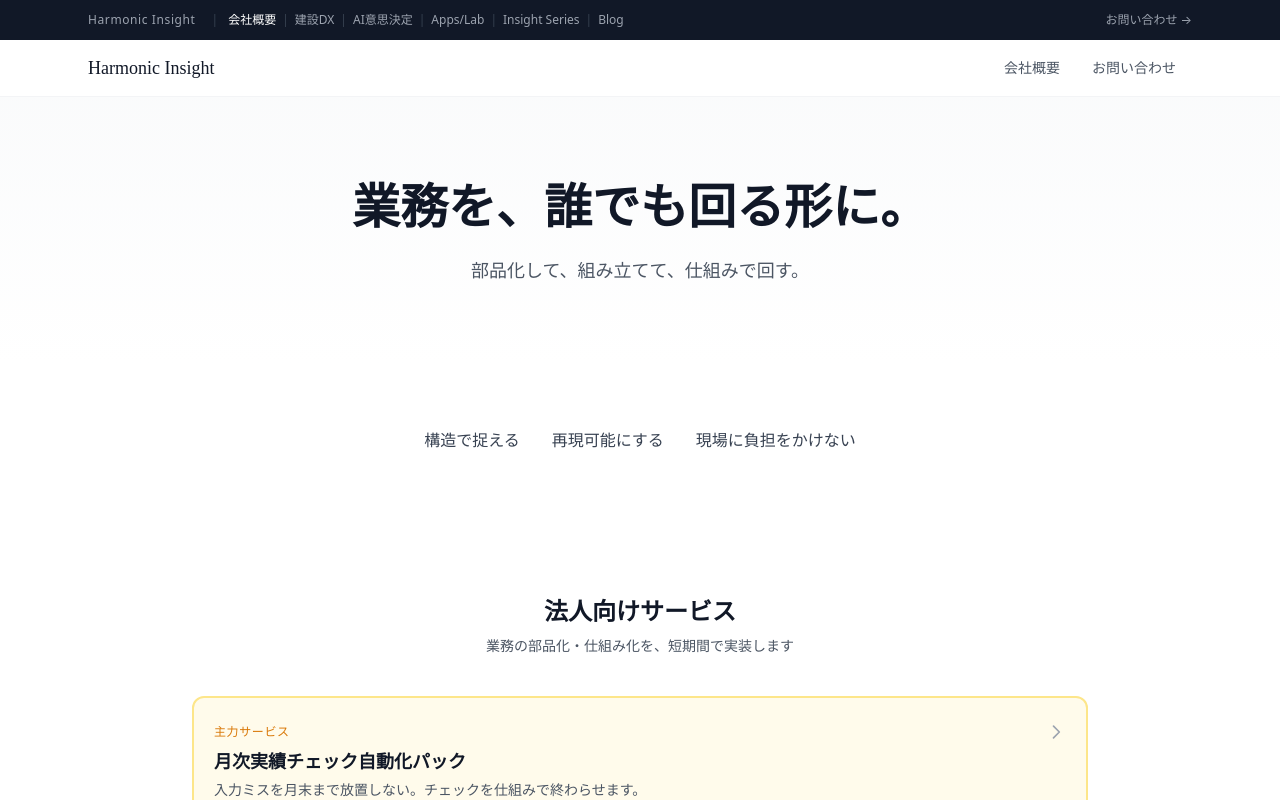
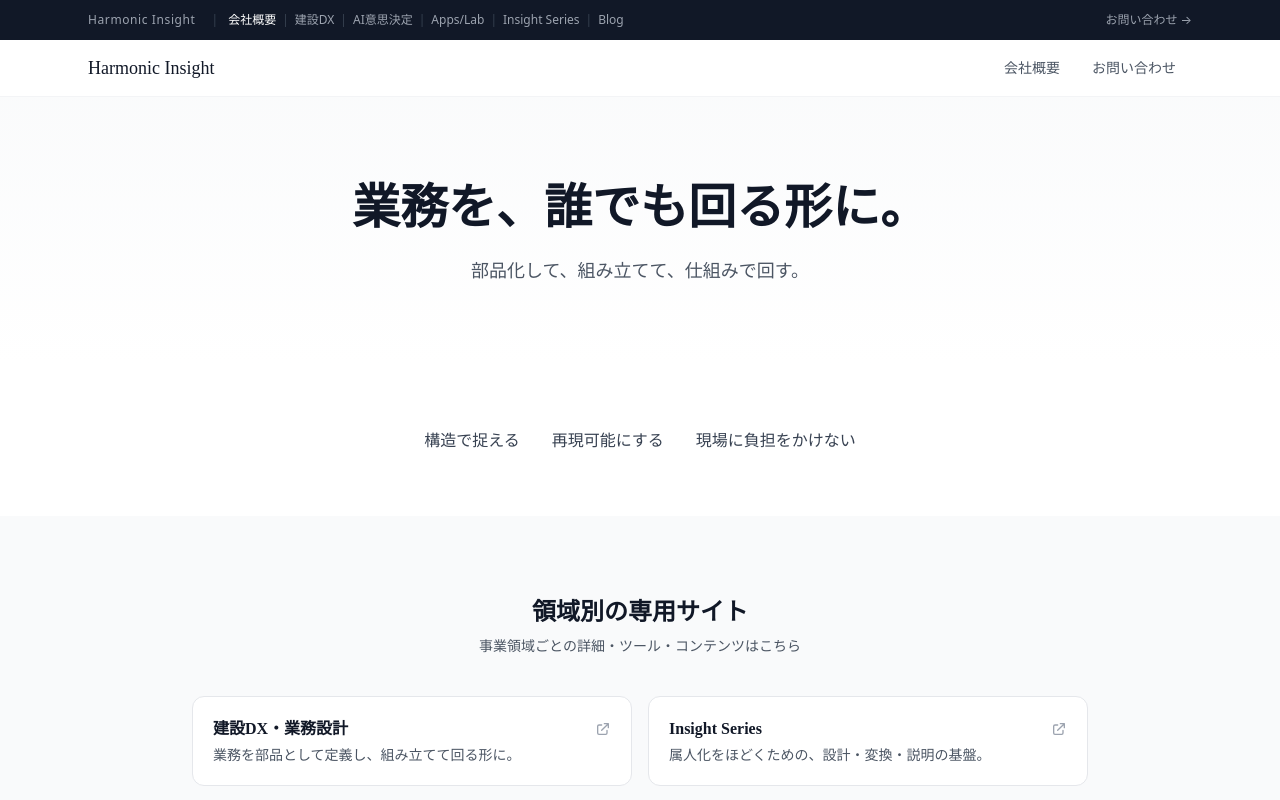
Before and after one commit to HarmonicInsight/site-corporate, a Next.js app: page / in a window 1280 px wide. Shown: the top 800 px of the page. Built offline with nearby package versions, Linux system fonts and the light colour scheme.

Commit message:
refactor: Remove ServiceHighlights (法人向けサービス) section from home page

```diff
--- a/app/page.tsx
+++ b/app/page.tsx
@@ -4,7 +4,6 @@ import Footer from "@/components/Footer";
 import CorporateHero from "@/components/CorporateHero";
 import Principles from "@/components/Principles";
 import ExternalSites from "@/components/ExternalSites";
-import ServiceHighlights from "@/components/ServiceHighlights";
 import CorporateContact from "@/components/CorporateContact";
 
 export const metadata: Metadata = {
@@ -19,7 +18,6 @@ export default function Home() {
       <main>
         <CorporateHero />
         <Principles />
-        <ServiceHighlights />
         <ExternalSites />
         <CorporateContact />
       </main>
```
